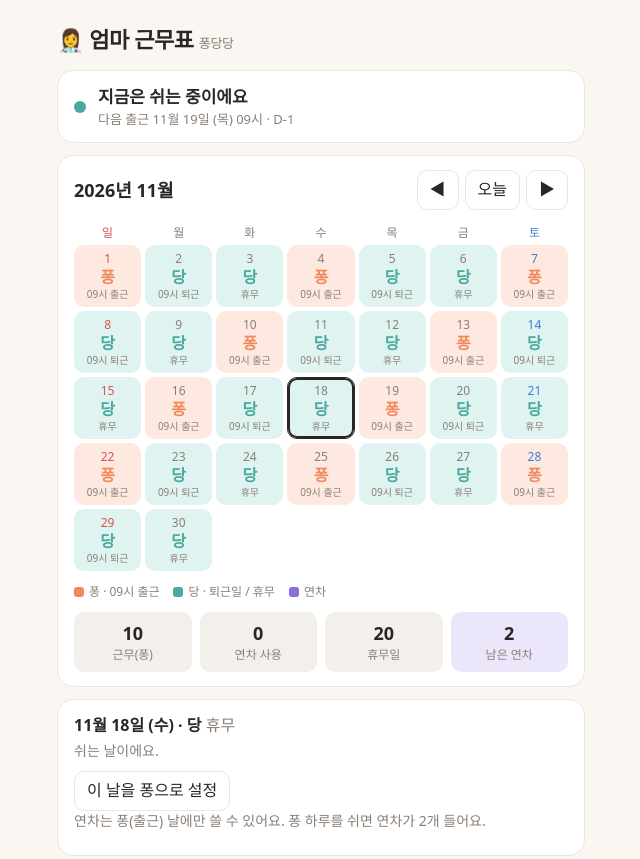
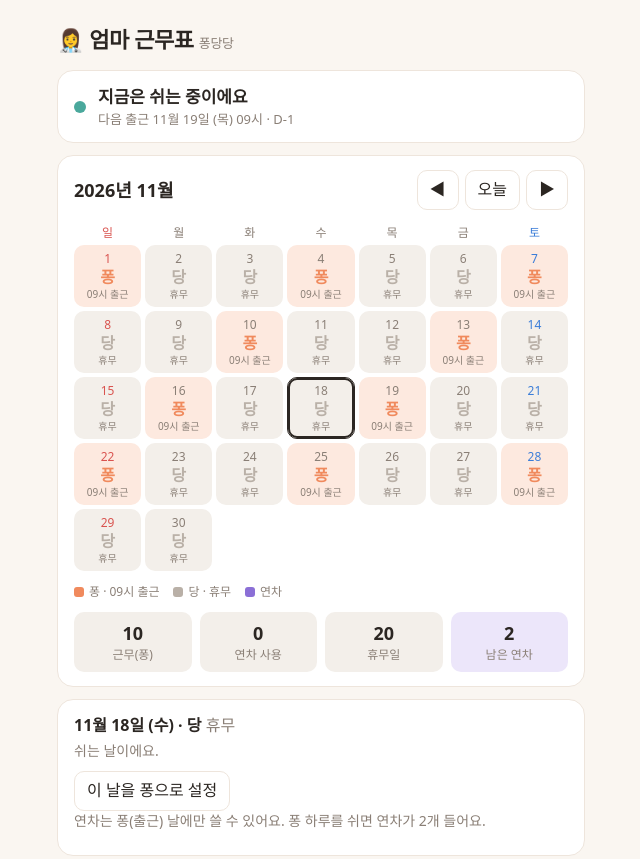
Before and after one commit to newjeans503/mom-sched-9cf1553592, a plain HTML site: page index.html in a window 1280 px wide. Shown: the top 859 px of the page, without its empty margins (319-959 px from the left). Drawn offline with Linux system fonts and the light colour scheme; no server answers.

Commit message:
Show both rest days in gray without the check-out label
Co-Authored-By: Claude Sonnet 5.5 <noreply@anthropic.com>

```diff
--- a/index.html
+++ b/index.html
@@ -62,8 +62,7 @@
   .cell .t{font-size:16px;font-weight:700;line-height:1.1}
   .cell .s{font-size:10px;color:var(--muted);line-height:1.1}
   .cell.pong{background:var(--pong-bg)} .cell.pong .t{color:var(--pong)}
-  .cell.out{background:var(--out-bg)}   .cell.out .t{color:var(--out)}
-  .cell.off{background:var(--out-bg)} .cell.off .t{color:var(--out)}
+  .cell.out .t, .cell.off .t{color:var(--off)}
   .cell.leave{background:var(--leave-bg)} .cell.leave .t{color:var(--leave)}
   .cell.today{box-shadow:inset 0 0 0 2px var(--today)}
   .cell.sel{border-color:var(--ink)}
@@ -113,7 +112,7 @@
     <div class="grid" id="cal"></div>
     <div class="legend">
       <span><i style="background:var(--pong)"></i>퐁 · 09시 출근</span>
-      <span><i style="background:var(--out)"></i>당 · 퇴근일 / 휴무</span>
+      <span><i style="background:var(--off)"></i>당 · 휴무</span>
       <span><i style="background:var(--leave)"></i>연차</span>
     </div>
     <div class="stats">
@@ -270,7 +269,7 @@ function typeOf(dn){
 }
 const LABEL = {
   pong :{t:'퐁',  s:'09시 출근'},
-  out  :{t:'당',  s:'09시 퇴근'},
+  out  :{t:'당',  s:'휴무'},
   off  :{t:'당',  s:'휴무'},
   leave:{t:'연차',s:'휴무'}
 };
```
